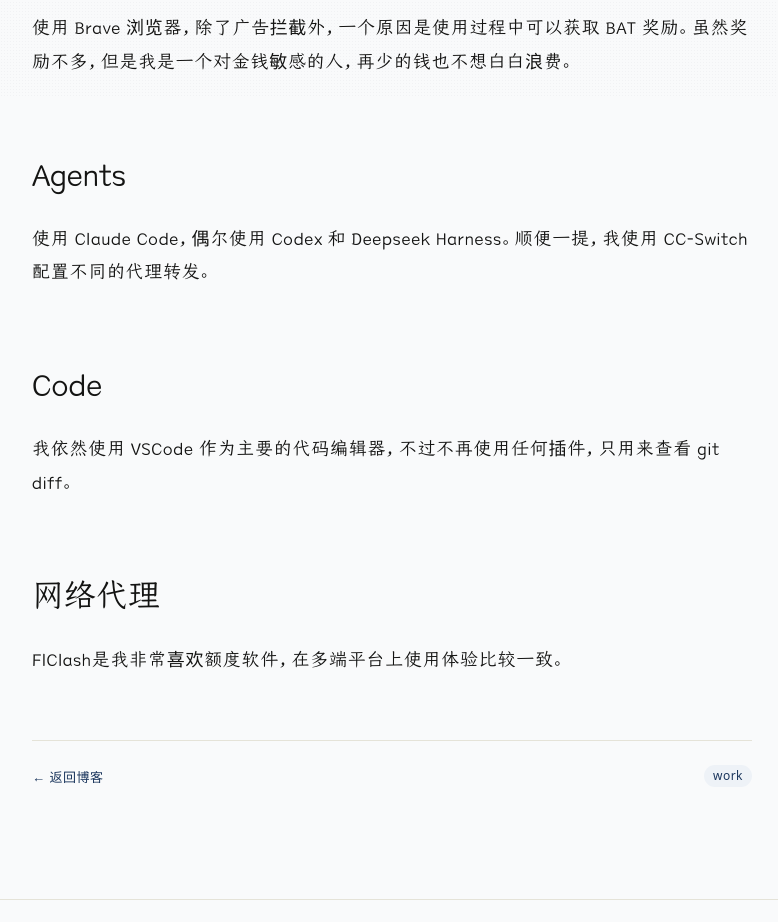
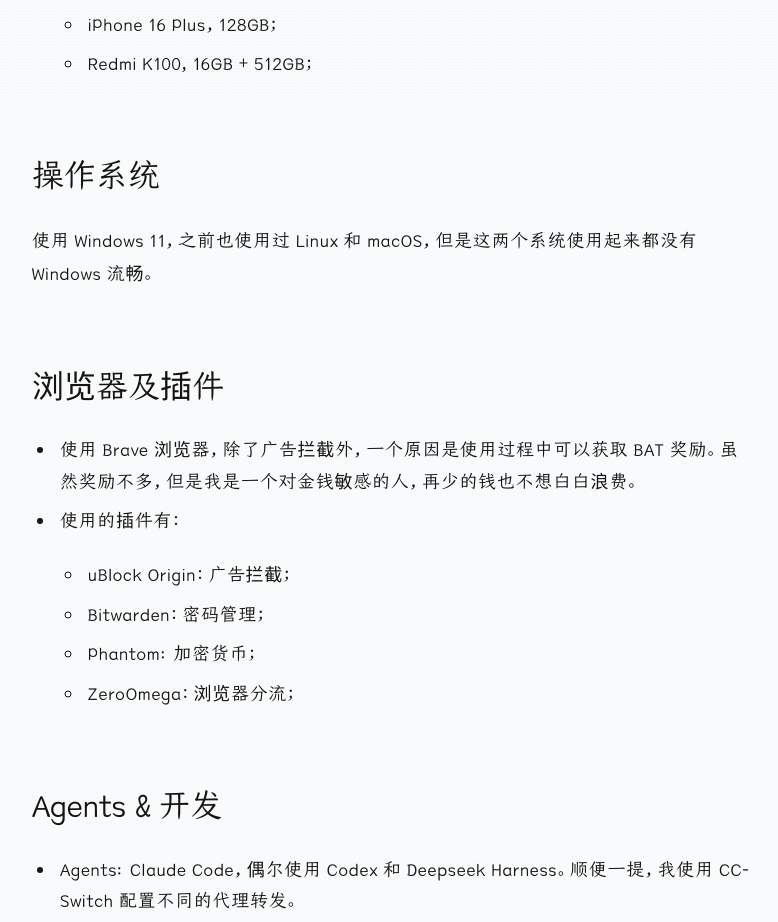
Before and after one commit to gotorion/blog, an Astro site: page /blog/my-tools in a window 1280 px wide. Shown: the part 704-1626 px from the top of the page, without its empty margins (48-826 px from the left). Built offline with nearby package versions, Linux system fonts and the light colour scheme; Astro itself is replaced by a stand-in of ours; a web font is replaced by a local one.

Commit message:
Update my-tools post with hardware and tooling details
Co-Authored-By: Claude Code <noreply@anthropic.com>

```diff
--- a/src/content/blog/my-tools.md
+++ b/src/content/blog/my-tools.md
@@ -6,22 +6,35 @@ tags:
   - work
 ---
 
+## 硬件设备
+
+- 电脑：
+  - 零刻 Ser9，配置是 AMD Ryzen H255处理器 + 32GB 内存，放在公司使用；
+  - 华硕台式，配置是 i5-13400F + 32GB 内存，放在家里使用；
+- 移动设备：
+  - iPhone 16 Plus，128GB；
+  - Redmi K100, 16GB + 512GB；
+
 ## 操作系统
 
 使用 Windows 11，之前也使用过 Linux 和 macOS，但是这两个系统使用起来都没有 Windows 流畅。
 
-## 浏览器
+## 浏览器及插件
 
-使用 Brave 浏览器，除了广告拦截外，一个原因是使用过程中可以获取 BAT 奖励。虽然奖励不多，但是我是一个对金钱敏感的人，再少的钱也不想白白浪费。
+- 使用 Brave 浏览器，除了广告拦截外，一个原因是使用过程中可以获取 BAT 奖励。虽然奖励不多，但是我是一个对金钱敏感的人，再少的钱也不想白白浪费。
+- 使用的插件有：
+  - uBlock Origin：广告拦截；
+  - Bitwarden：密码管理；
+  - Phantom: 加密货币；
+  - ZeroOmega：浏览器分流；
 
-## Agents
+## Agents & 开发
 
-使用 Claude Code，偶尔使用 Codex 和 Deepseek Harness。顺便一提，我使用 CC-Switch 配置不同的代理转发。
+- Agents: Claude Code，偶尔使用 Codex 和 Deepseek Harness。顺便一提，我使用 CC-Switch 配置不同的代理转发。
+- IDE: 依然使用 VSCode， 不过只用来看 diff；
 
-## Code
+## 系统工具
 
-我依然使用 VSCode 作为主要的代码编辑器，不过不再使用任何插件，只用来查看 git diff。
-
-## 网络代理
-
-FlClash是我非常喜欢额度软件，在多端平台上使用体验比较一致。
+- 代理软件：FlClash是我非常喜欢的软件，在多端平台上使用体验比较一致；
+- 输入法：我使用搜狗输入法；
+- 终端：使用 Windows Terminal；
```
